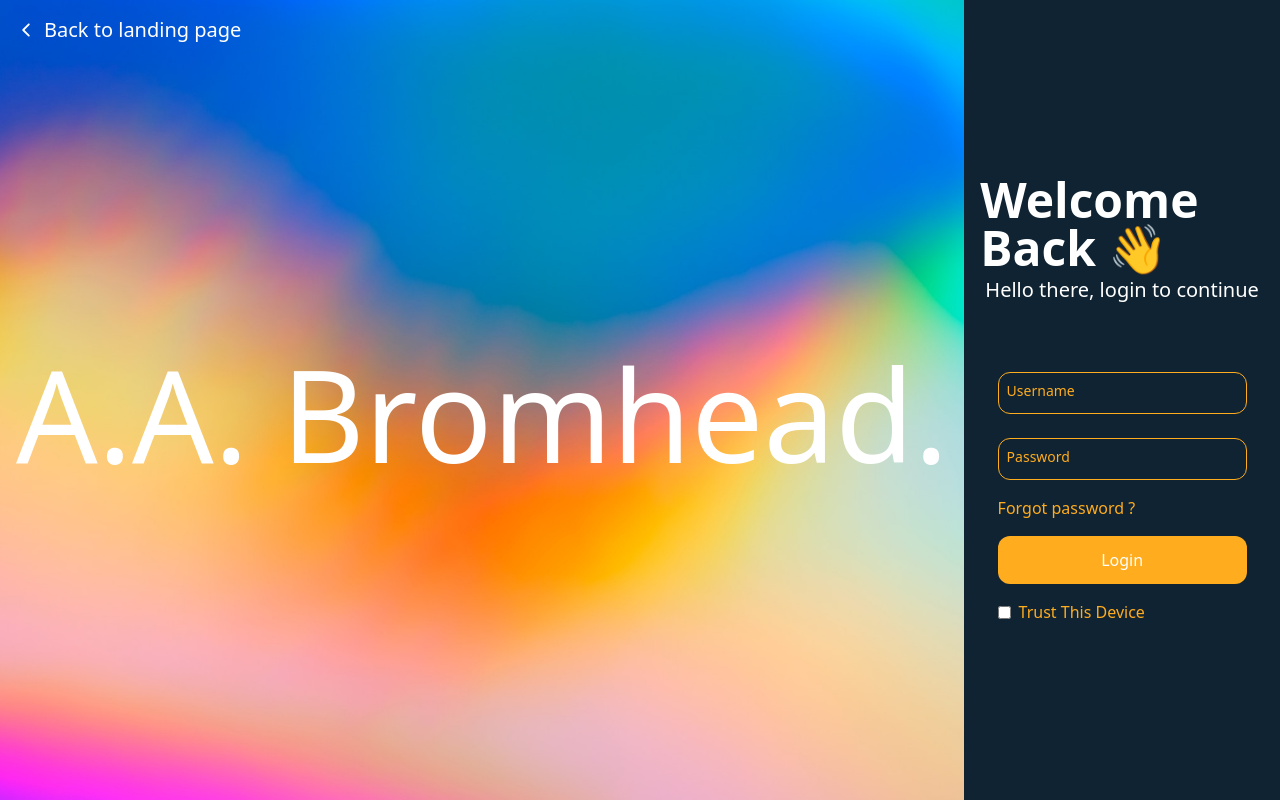
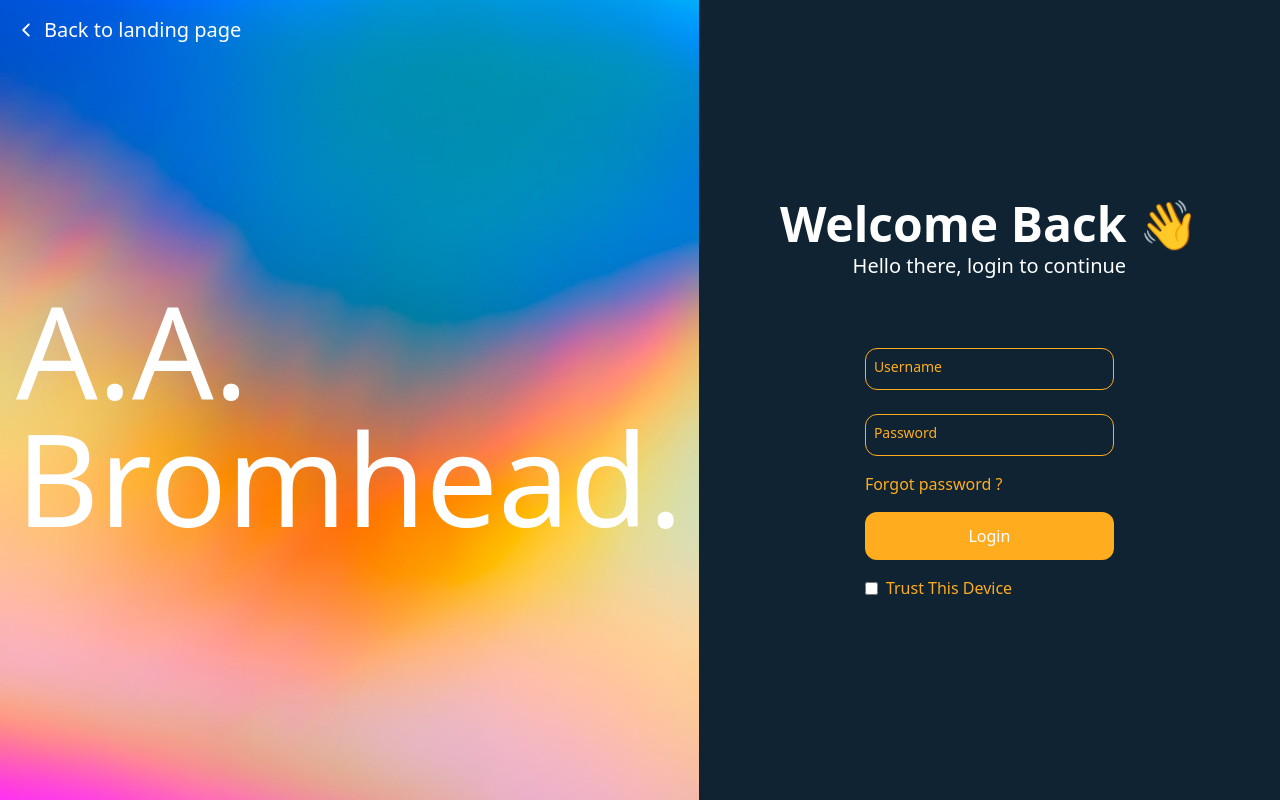
Before and after one commit to Nathan-Mulugeta/bromhead-frontend, a React (Vite) app: page /login in a window 1280 px wide. Built offline with nearby package versions, Linux system fonts and the light colour scheme.

Commit message:
fix login for wide screen

```diff
--- a/src/pages/Login.jsx
+++ b/src/pages/Login.jsx
@@ -68,7 +68,7 @@ const Login = () => {
         </div> */}
         <div
           id="loginHero"
-          className="hidden flex-col items-center justify-center p-4 sm:flex"
+          className="hidden flex-1 flex-col items-center justify-center p-4 sm:flex"
         >
           <div className="container flex h-full flex-1 flex-col justify-between md:justify-center">
             <Link
```
